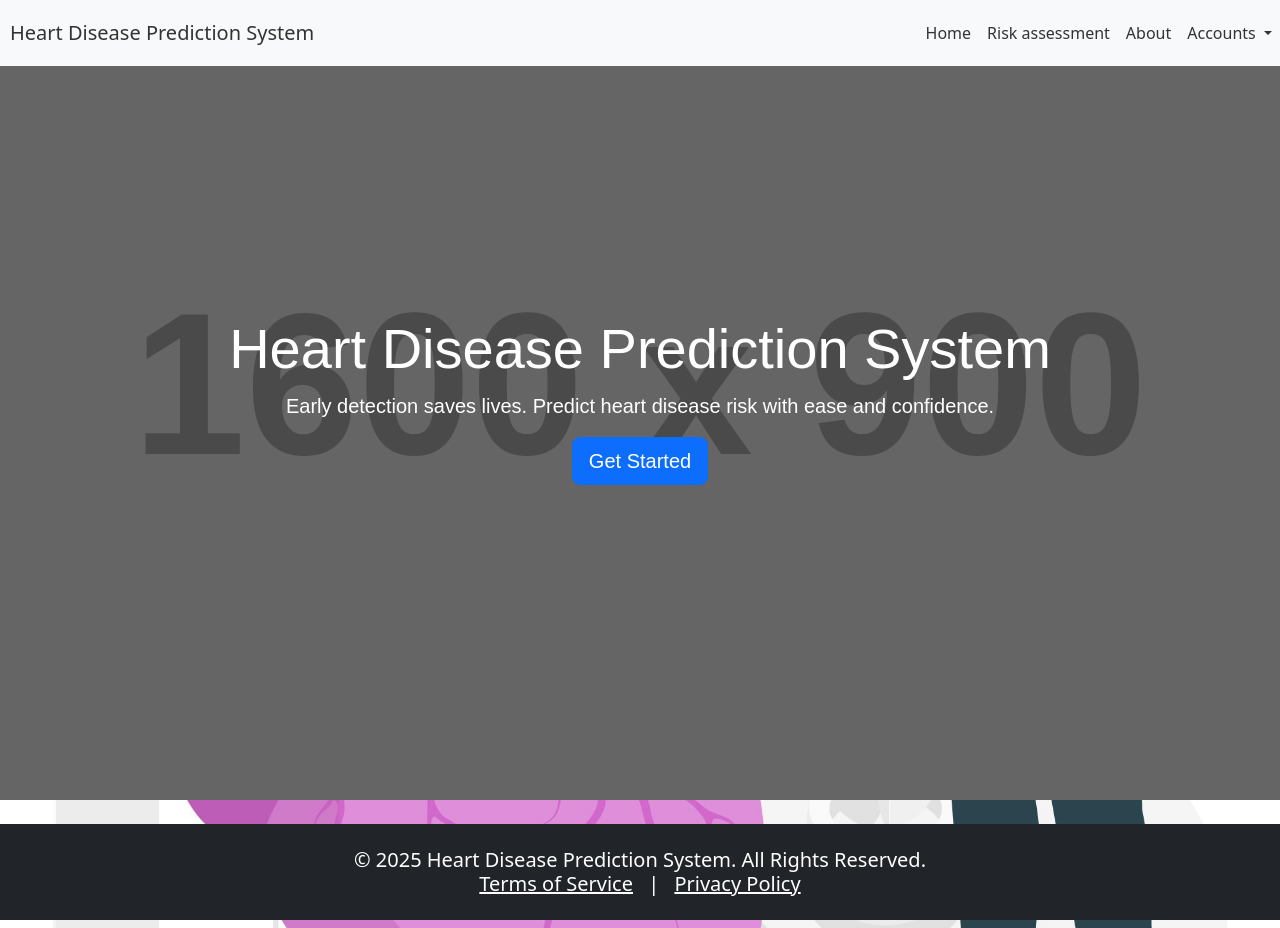
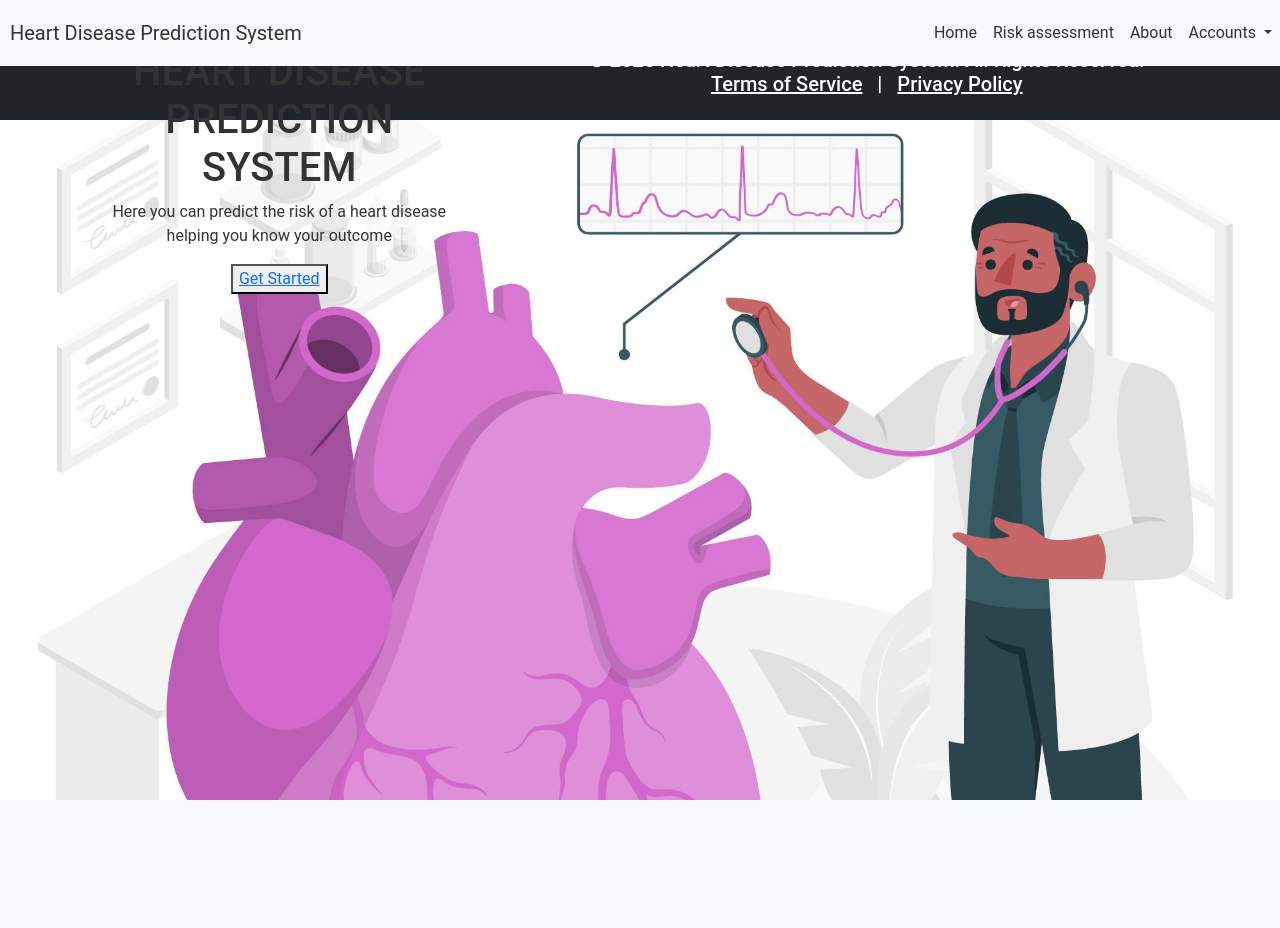
Before and after one commit to Atahm653/Project, a Django app: page / in a window 1280 px wide. After the commit the page ends 800 px from the top, so only its background shows below. Run offline with Django 5.2, Linux system fonts and the light colour scheme; grey boxes labelled with a size stand in for pictures from a placeholder-image service; parts of the project's set-up code (start-up, migrations or seed data) failed here and were passed over; some libraries are stand-ins or nearby versions.

Commit message:
Additional changes

```diff
--- a/Static/css/home.css
+++ b/Static/css/home.css
@@ -1,34 +1,27 @@
-.hero-section {
-    background-image: url('https://via.placeholder.com/1600x900.png?text=Heart+Disease+Prevention');
-    background-size: cover;
-    background-position: center;
-    height: 100vh;
-    color: white;
-    display: flex;
-    font-family:sans-serif;
-    justify-content: center;
-    align-items: center;
-    text-align: center;
+*{
+    box-sizing:border-box;
 }
 
-.overlay {
-    background-color: rgba(0, 0, 0, 0.5);
-    width: 100%;
-    height: 100%;
-    position: absolute;
+body{
+    font-family: 'Roboto', sans-serif;
+    margin: 0;
+    padding: 0;
 }
 
-.container {
-    position: relative;
-    z-index: 1;
+.container{
+    width:1170px;
+    padding-right:15px;
+    padding-left:15px;
+    margin:auto;
 }
 
-.btn-primary {
-    background-color: #007bff;
-    border-color: #007bff;
+.landing-page{
+    position: relative;
+    background:white;
 }
 
-.btn-primary:hover {
-    background-color: #0056b3;
-    border-color: #0056b3;
+.landing-page .info{
+    width:35%;
+    float:left;
+    margin: top 130px;
 }
--- a/predictor/templates/features/home.html
+++ b/predictor/templates/features/home.html
@@ -2,30 +2,30 @@
 
 {% load static %}
 {% block content %}
+
+<link rel="stylesheet" href="{% static 'css/home.css' %}">
 
 <!DOCTYPE html>
 <html lang="en">
 <head>
     <meta charset="UTF-8">
     <meta name="viewport" content="width=device-width, initial-scale=1.0">
-    <title>Heart Disease Prediction System</title>
-
-    <link rel="stylesheet" href="{% static 'css/home.css' %}">
-
-    <!-- Bootstrap CSS -->
-    <link href="https://cdn.jsdelivr.net/npm/bootstrap@5.3.0-alpha1/dist/css/bootstrap.min.css" rel="stylesheet">
-
+    <title>Landing Page</title>
 </head>
 <body>
+    <div class="landing-page">
+        <div class="container">
+          <div class="info">
+            <h1>WELCOME TO THE HEART DISEASE PREDICTION SYSTEM</h1>
+            <p>Here you can predict the risk of a heart disease helping you know your outcome </p>
+            <button><a href="login">Get Started</a></button>
+          </div>
+        </div>
+    </div>
+</body>
 
-    <!-- Hero Section -->
-    <section class="hero-section">
-        <div class="overlay"></div>
-        <div class="container text-center">
-            <h1 class="display-4">Heart Disease Prediction System</h1>
-            <p class="lead">Early detection saves lives. Predict heart disease risk with ease and confidence.</p>
-            <a href="login" class="btn btn-primary btn-lg">Get Started</a>
-        </div>
-    </section>
+
+
+
 
 {% endblock %}
```
Also changed, not shown: Static/css/register.css (+8 -0 lines).
